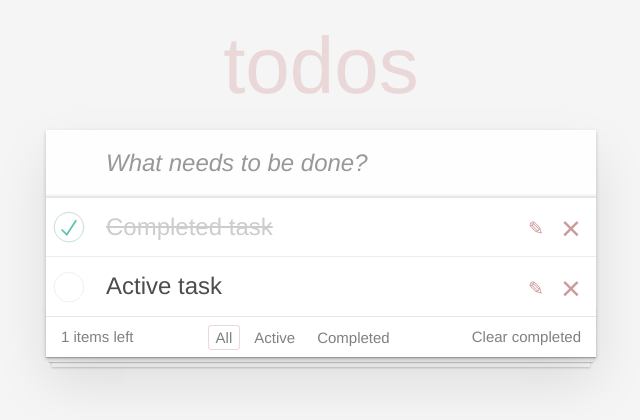
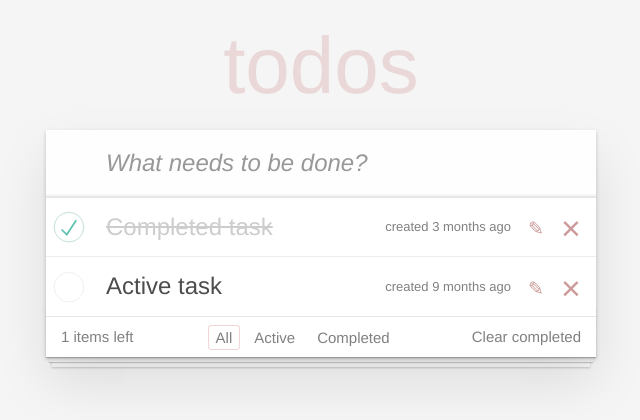
Before and after one commit to ninelamericanel/todoWithTS, a React (Create React App) app: page / in a window 1280 px wide. Shown: the top 420 px of the page, without its empty margins (319-959 px from the left). Built offline with nearby package versions, Linux system fonts and the light colour scheme.

Commit message:
added date to task

```diff
--- a/src/components/task/task.tsx
+++ b/src/components/task/task.tsx
@@ -1,5 +1,6 @@
 import React from "react";
 import './style.css';
+import {format, formatDistanceToNow} from 'date-fns';
 import {OnDeletedFunc, OnCompletedFunc} from "@componentTypes/app";
 
 type TodoProp = {
@@ -13,14 +14,18 @@ type TodoProp = {
 
 export const Task: React.FC<TodoProp> = ({created, description, completed, onDeleted, id, onCompleted}) => {
 
+    let date = formatDistanceToNow(
+        new Date(created),
+        {includeSeconds: true}
+    )
+
     return (
         <div className="view">
             <input className="toggle" type="checkbox" checked={completed}></input>
             <label>
                 <span className="description"
-
                       onClick={() => onCompleted(id)}>{description}</span>
-                <span className="created"></span>
+                <span className="created">created {date} ago</span>
             </label>
             <button className="icon icon-edit"></button>
             <button className="icon icon-destroy"
```
